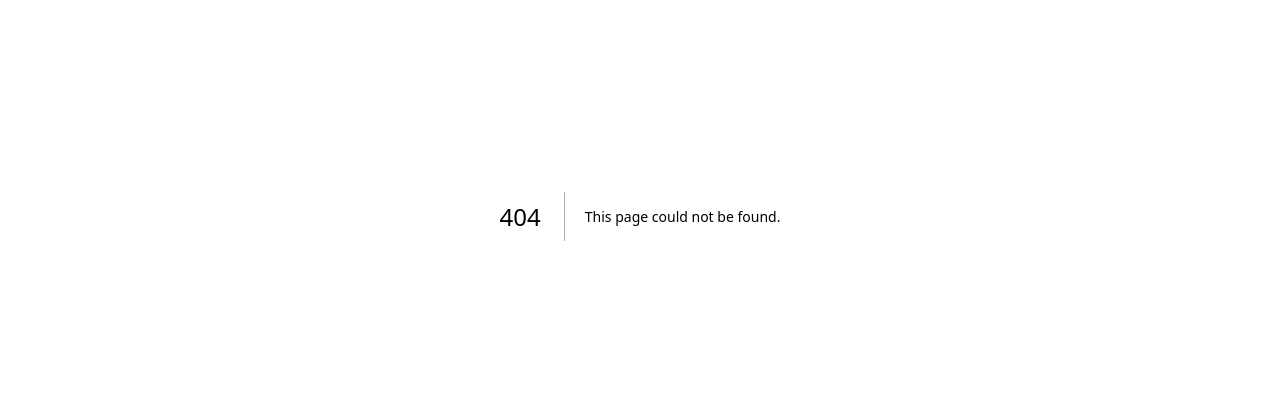
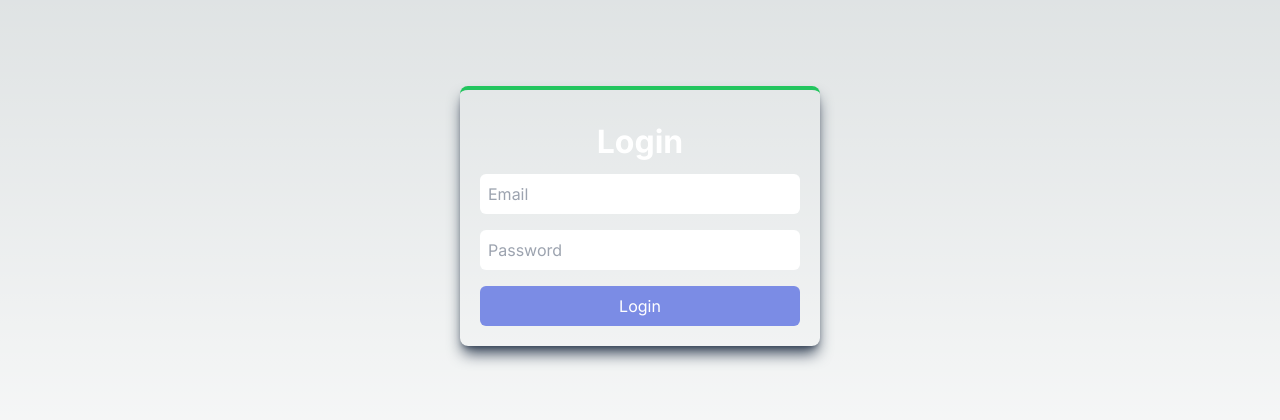
Before and after one commit to IdeaLab23/IdeaLabWeb, a Next.js app: page /login in a window 1280 px wide. Before the commit this address had no page. Shown: the part 184-604 px from the top of the page. Built offline with nearby package versions, Linux system fonts and the light colour scheme.

Commit message:
login page

```diff
--- /dev/null
+++ b/app/login/page.jsx
@@ -0,0 +1,36 @@
+'use client'
+import React from 'react'
+
+const page = () => {
+
+  const [email, setEmail] = React.useState('')
+  const [password, setPassword] = React.useState('')
+  const [error, setError] = React.useState('')
+
+  const handleSubmit = (e) => {
+    e.preventDefault()
+    if ( !email || !password ) {
+      setError('Please fill all the fields')
+      return
+    } else {
+      setError('')
+    }
+    console.log(email, password);
+  }
+
+  return (
+    <div className='grid place-items-center h-screen'>
+        <div className="w-fit h-fit grid place-items-center border-t-4 border-t-green-500 rounded-lg p-5 shadow-lg shadow-slate-700 ">
+            <h1 className="text-[2rem] font-bold text-white leading-[4rem]">Login</h1>
+            <form onSubmit={handleSubmit} className="flex flex-col gap-4 w-[20rem] text-black ">
+                <input type="email" placeholder="Email" onChange={e =>setEmail(e.target.value)} className="p-2 rounded-md" />
+                <input type="password" placeholder="Password" onChange={e => setPassword(e.target.value)} className="p-2 rounded-md" />
+                <button className="bg-[#7B8CE5] p-2 rounded-md text-white">Login</button>
+                {error && <div className='bg-red-500 text-white w-fit py-1 px-3 text-sm mt-2 rounded-md '>{error}</div>}
+            </form>
+        </div>
+    </div>
+  )
+}
+
+export default page
--- a/package.json
+++ b/package.json
@@ -9,10 +9,12 @@
     "lint": "next lint"
   },
   "dependencies": {
+    "bcryptjs": "^2.4.3",
     "body-parser": "^1.20.2",
     "express": "^4.18.2",
     "mongoose": "^8.2.0",
     "next": "^14.0.3",
+    "next-auth": "^4.24.7",
     "react": "latest",
     "react-dom": "latest",
     "react-photo-album": "^2.3.0",
```
Also changed, not shown: 1 other file (tests, documents, lock files or other folders).
